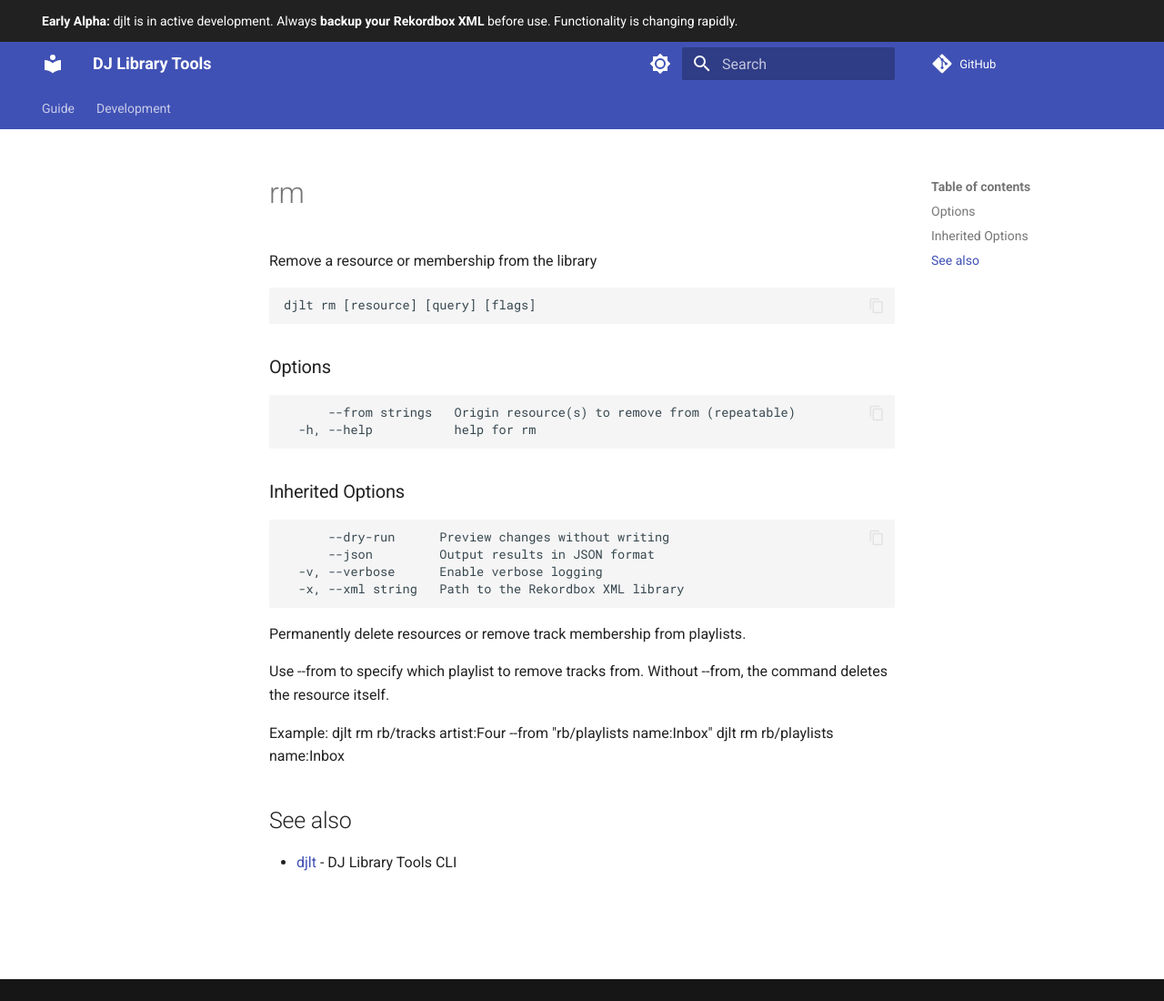
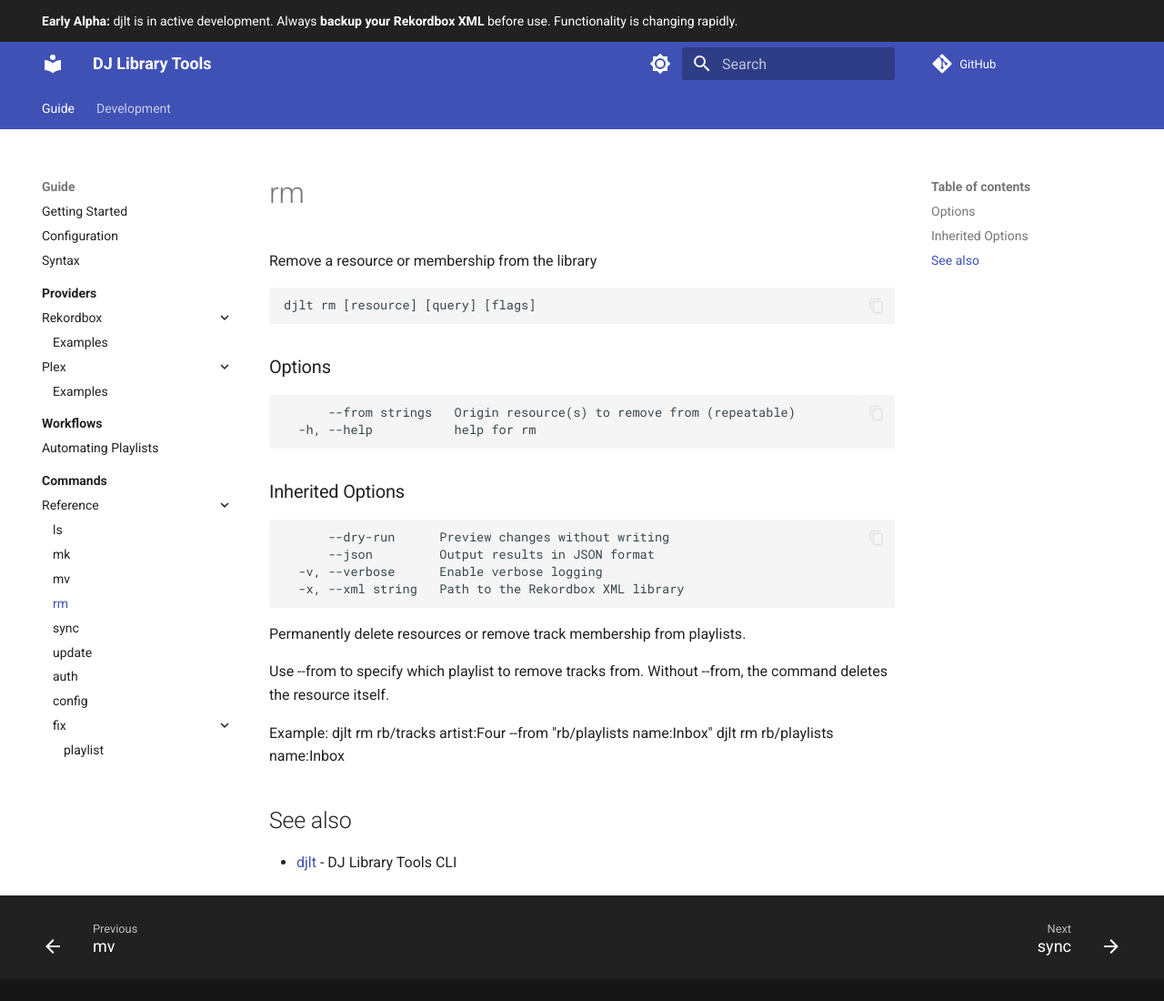
Before and after one commit to llttlltt/dj-library-tools, an MkDocs documentation site: the page built from docs/commands/rm.md, in a window 1280 px wide and 1100 px high. Shown: the whole window at 91% size. Built offline with MkDocs 1.6.1 and Material for MkDocs 9.7.7, drawn with Linux system fonts in a browser that asks for light colours; comment, search, counter and statistics services are not loaded.

Commit message:
docs: align mkdocs navigation with surgical-6 commands

```diff
--- a/mkdocs.yml
+++ b/mkdocs.yml
@@ -51,7 +51,7 @@
     - Configuration: guide/configuration.md
     - Syntax: guide/syntax.md
     - Providers:
-      - guide/query/providers/index.md
+      - Overview: guide/query/providers/index.md
       - Rekordbox:
         - guide/query/providers/rekordbox/index.md
         - Examples: guide/query/providers/rekordbox/examples.md
@@ -63,17 +63,14 @@
       - Automating Playlists: guide/workflows/automating-playlists.md
     - Commands:
       - guide/commands/index.md
-      - djlt:
+      - Reference:
         - commands/index.md
-        - add: commands/add.md
-        - remove: commands/remove.md
+        - ls: commands/ls.md
+        - mk: commands/mk.md
+        - mv: commands/mv.md
+        - rm: commands/rm.md
         - sync: commands/sync.md
-        - move: commands/move.md
-        - rename: commands/rename.md
-        - create: commands/create.md
-        - delete: commands/delete.md
         - update: commands/update.md
-        - stat: commands/stat.md
         - auth: commands/auth.md
         - config: commands/config.md
         - fix:
```
